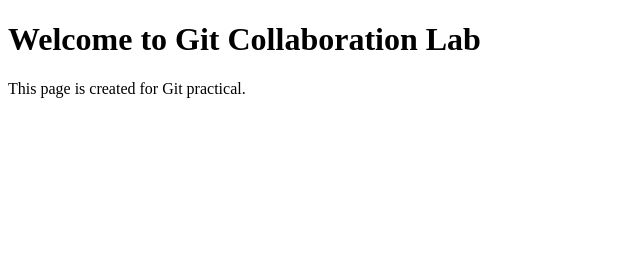
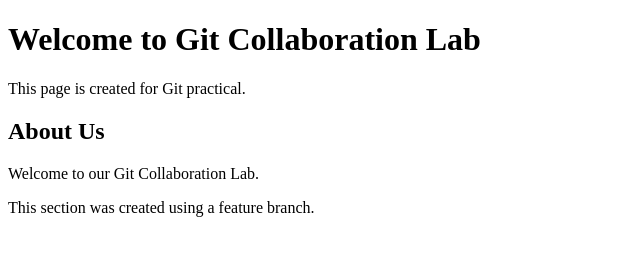
Before and after one commit to sunainascrollhacks20/git-collaboration-lab, a plain HTML site: page index.html in a window 1280 px wide. Shown: the whole page, without its empty margins (0-640 px from the left). Drawn offline with Linux system fonts and the light colour scheme.

Commit message:
Add About Us Information

```diff
--- a/index.html
+++ b/index.html
@@ -6,5 +6,10 @@
 <body>
     <h1>Welcome to Git Collaboration Lab</h1>
     <p>This page is created for Git practical.</p>
+<section id="about-us">
+    <h2>About Us</h2>
+    <p>Welcome to our Git Collaboration Lab.</p>
+    <p>This section was created using a feature branch.</p>
+</section>
 </body>
 </html>
```
